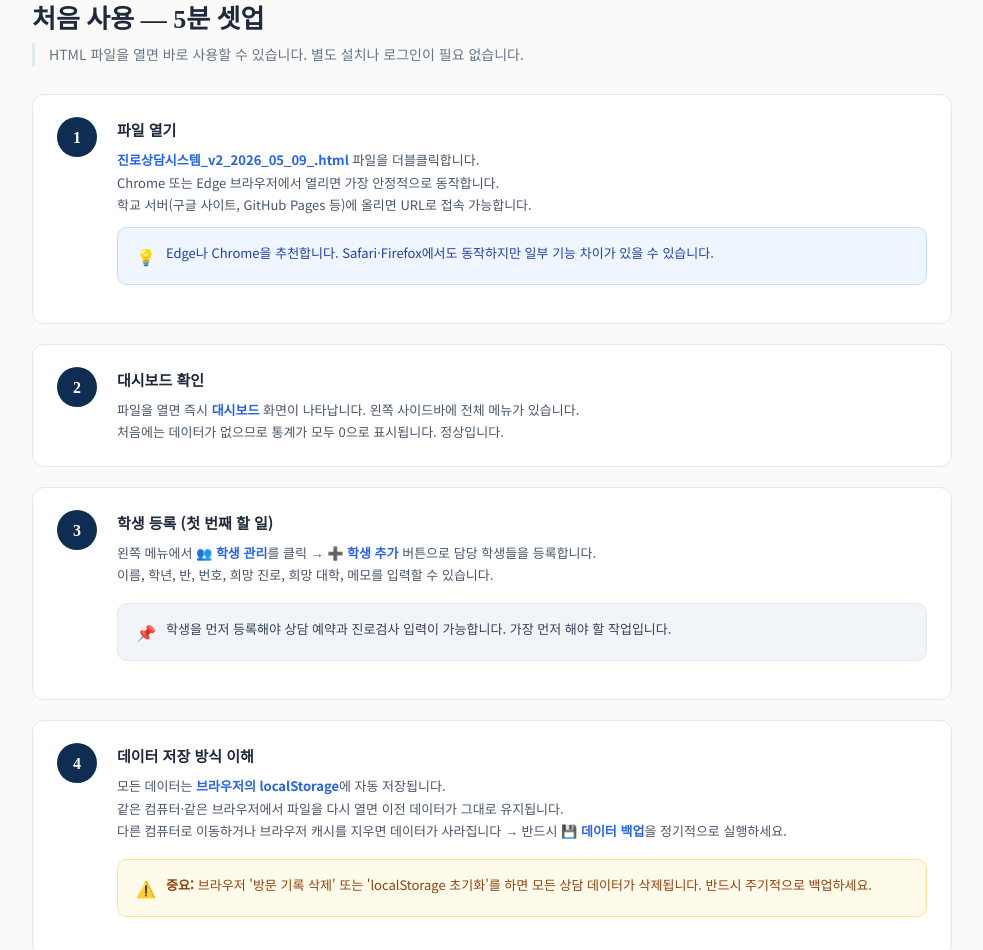
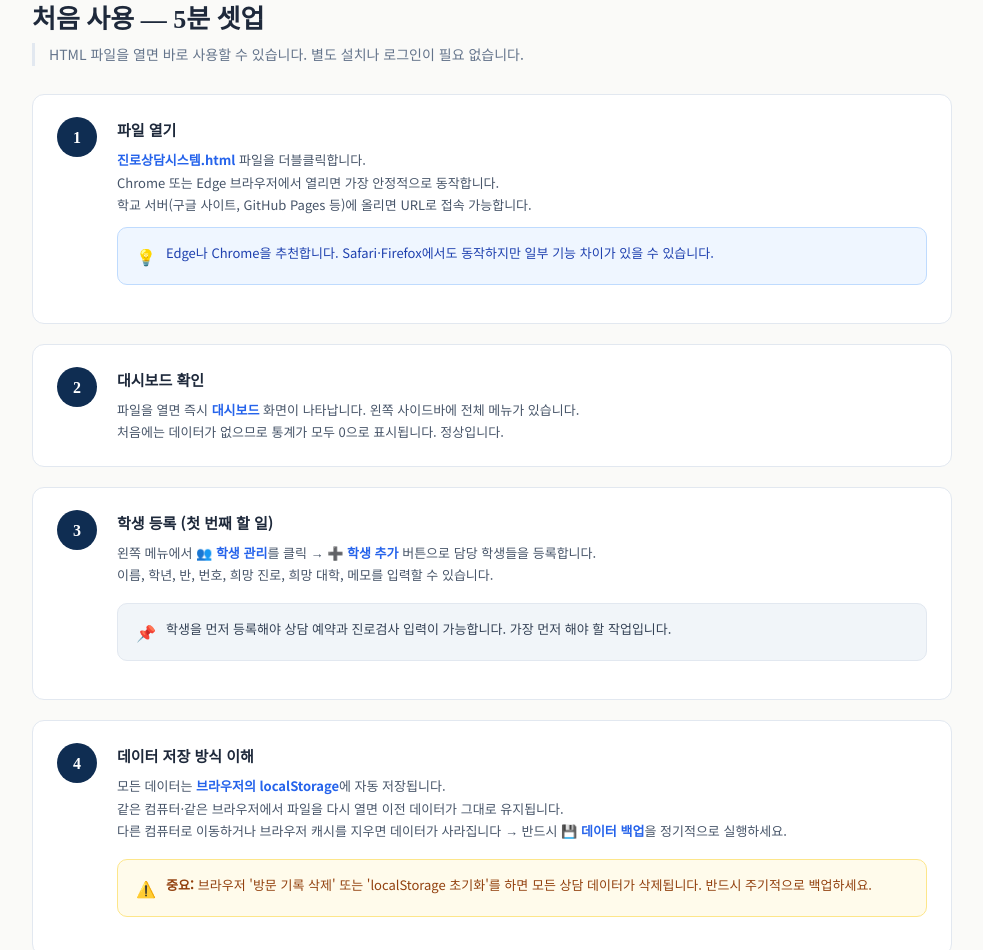
Before and after one commit to mathlhk15-glitch/jinlosangdam, a plain HTML site: page manual.html in a window 1280 px wide. Shown: the part 1647-2597 px from the top of the page, without its empty margins (148-1131 px from the left). Drawn offline with Linux system fonts and the light colour scheme.

Commit message:
Add files via upload

```diff
--- a/manual.html
+++ b/manual.html
@@ -623,7 +623,7 @@ body {
         <div class="step-body">
           <div class="step-title">파일 열기</div>
           <div class="step-text">
-            <strong>진로상담시스템_v2_2026_05_09_.html</strong> 파일을 더블클릭합니다.<br>
+            <strong>진로상담시스템.html</strong> 파일을 더블클릭합니다.<br>
             Chrome 또는 Edge 브라우저에서 열리면 가장 안정적으로 동작합니다.<br>
             학교 서버(구글 사이트, GitHub Pages 등)에 올리면 URL로 접속 가능합니다.
           </div>
```
